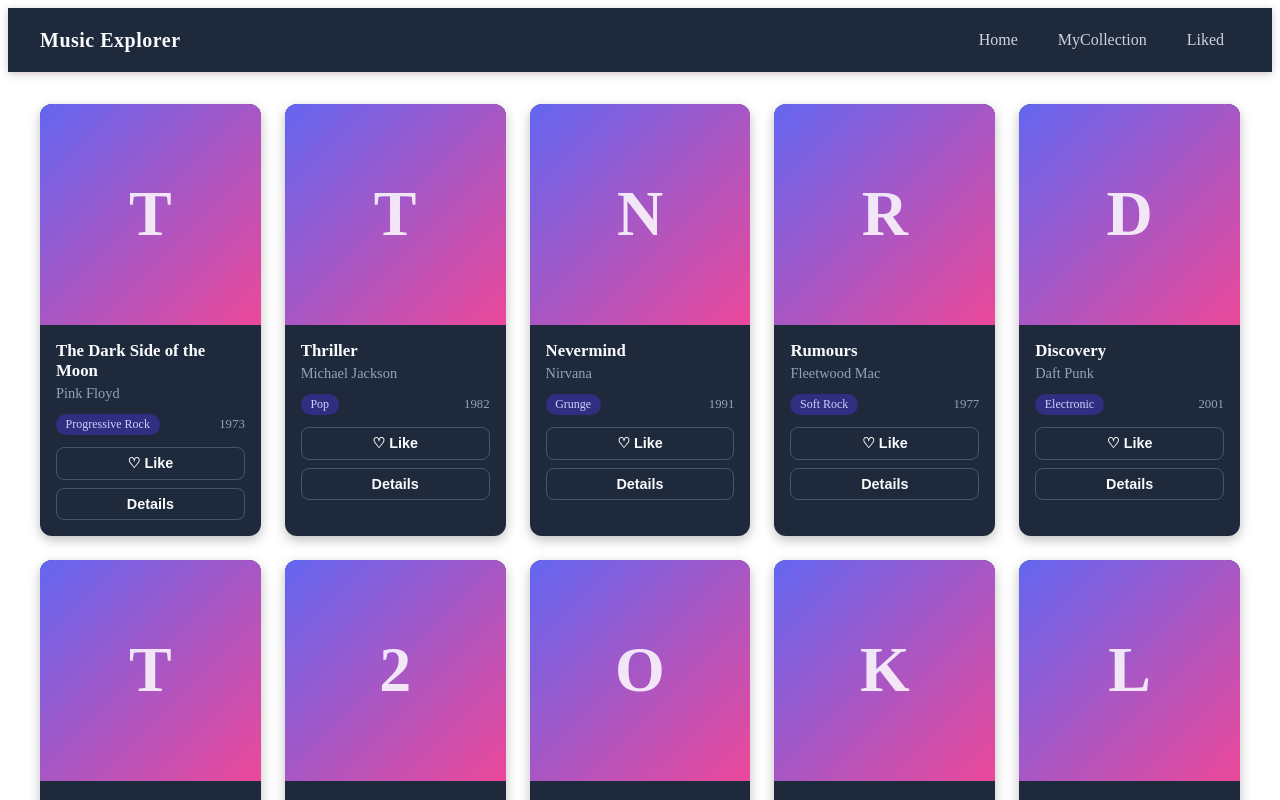
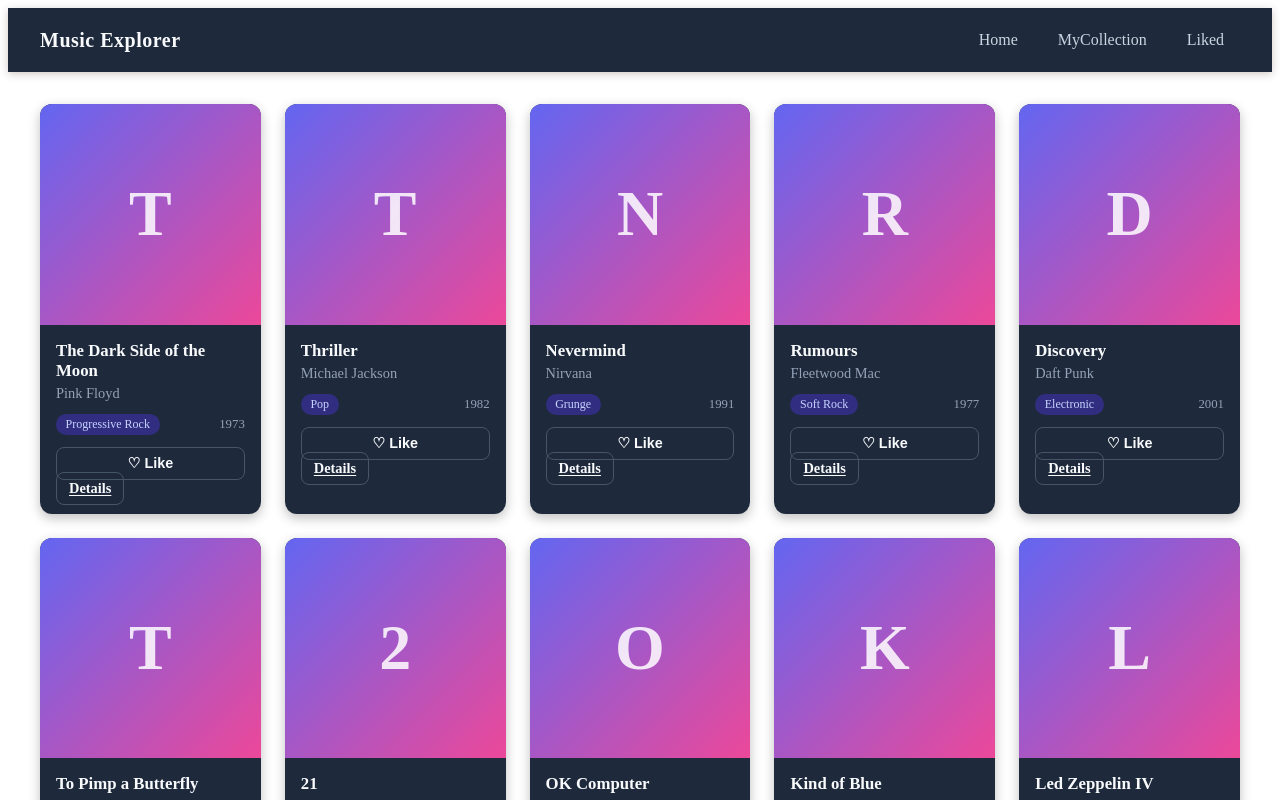
Before and after one commit to SvetlinGG/React-course, a React (Vite) app in the folder React-training/: page / in a window 1280 px wide. Shown: the top 800 px of the page. Built offline with nearby package versions, Linux system fonts and the light colour scheme.

Commit message:
connect details with catd component

```diff
--- a/React-training/src/App.jsx
+++ b/React-training/src/App.jsx
@@ -3,7 +3,8 @@ import { Route, Routes } from 'react-router'
 import './App.css'
 import Header from './components/Header'
 import MyCollection from './components/MyCollection'
-import { useState } from 'react'
+import { useState } from 'react';
+import Details from './components/Details';
 
 function App() {
   const [collection, setCollection] = useState([]);
@@ -21,6 +22,7 @@ function App() {
       <Routes>
         <Route path='/' element={<Home collection={collection} onToggle={toggleAlbum} />} />
         <Route path='/my-collection' element={<MyCollection collection={collection} onToggle={toggleAlbum} />} />
+        <Route path='/details' element={<Details />} />
 
       </Routes>
     </>
--- a/React-training/src/components/MusicCard.jsx
+++ b/React-training/src/components/MusicCard.jsx
@@ -1,5 +1,6 @@
 
 //import { music } from '../data/music';
+import { Link } from 'react-router';
 
 
 export default function MusicCard({album, artist, genre, year, liked, onToggle}) {
@@ -31,9 +32,9 @@ export default function MusicCard({album, artist, genre, year, liked, onToggle})
           {liked ? '♥' : '♡'} {liked ? 'Liked' : 'Like'}
         </button>
 
-        <button type="button" className="music-card__details">
+        <Link to="/details" className="music-card__details">
           Details
-        </button>
+        </Link>
       </div>
     </article>
   );
```
